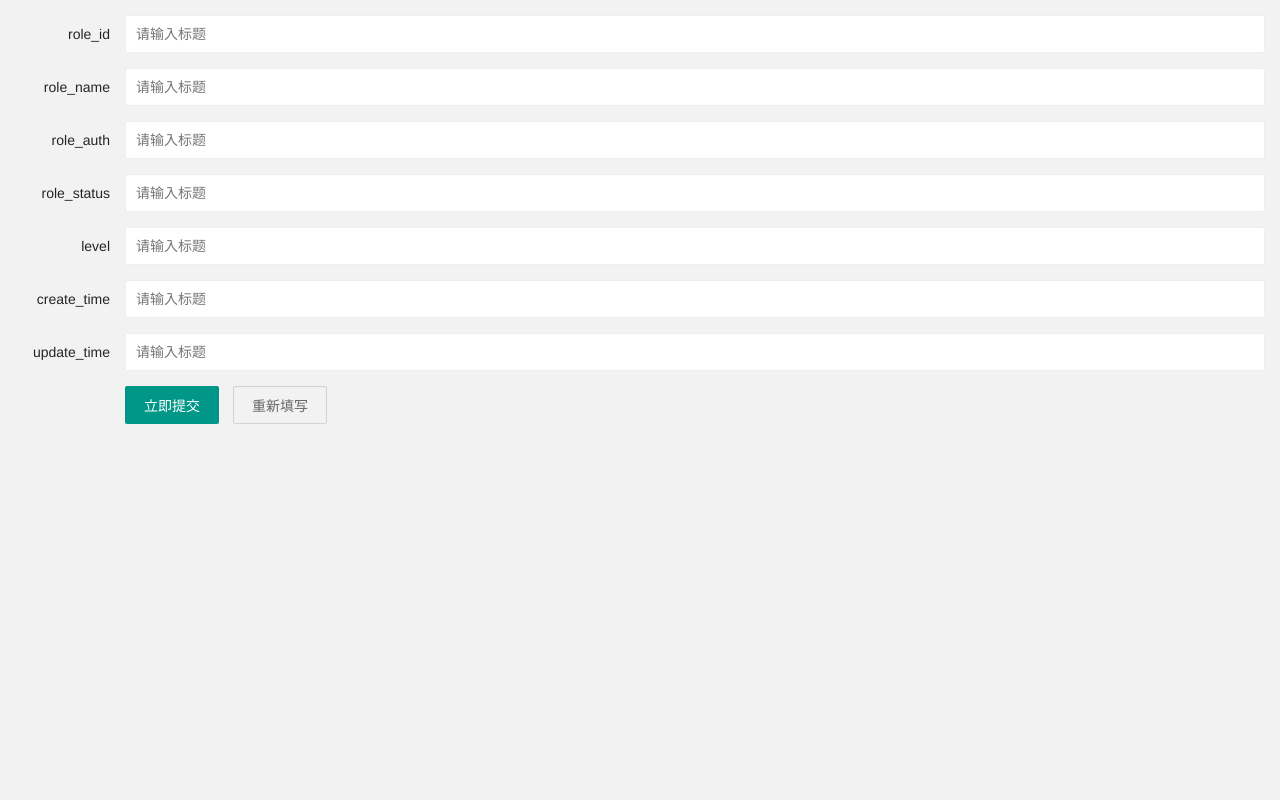
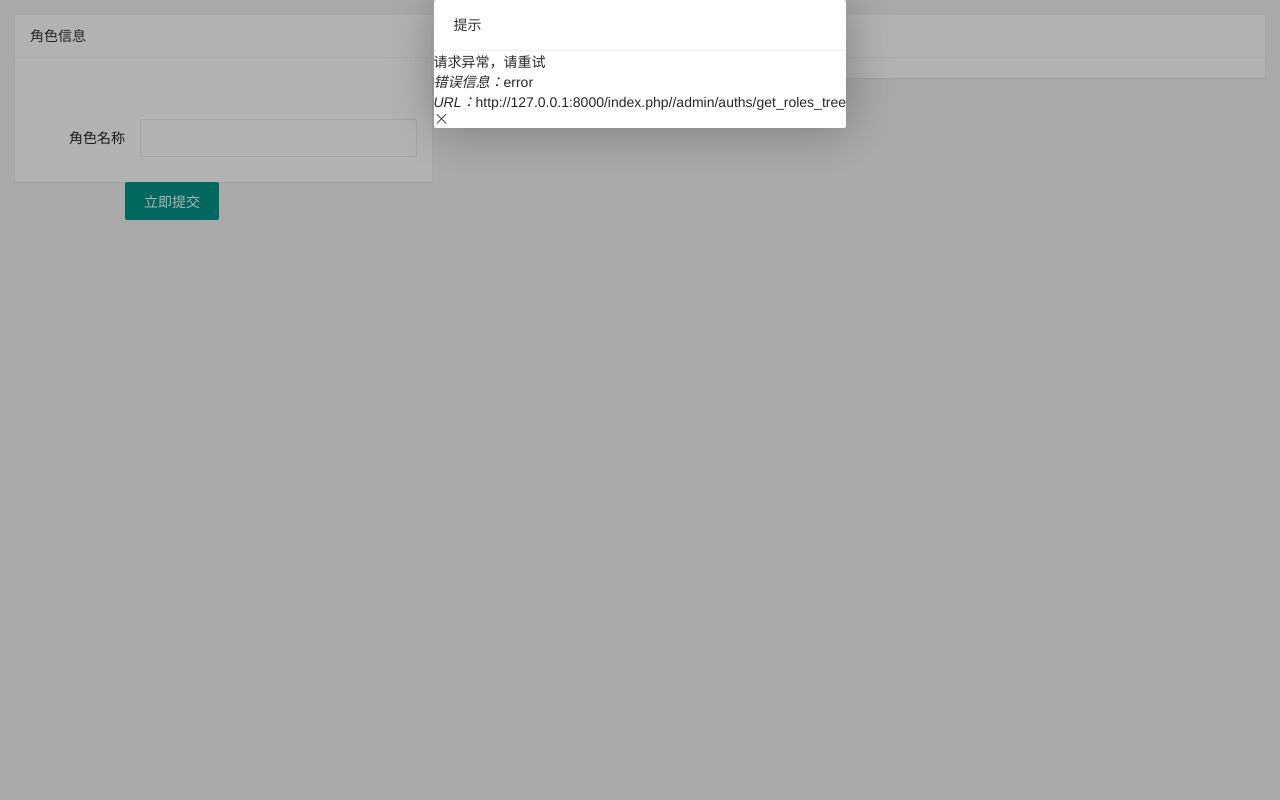
Before and after one commit to ChrisLeeAreemm/siam_admin, a PHP site: page /admin/page/roles/action.html in a window 1280 px wide. Run offline with PHP 8.4, Linux system fonts and the light colour scheme; data that the repository does not hold is empty.

Commit message:
ADD : 角色的添加完善，优化相关代码页面

```diff
--- a/public/admin/page/roles/action.html
+++ b/public/admin/page/roles/action.html
@@ -2,7 +2,7 @@
 <html>
 <head>
     <meta charset="utf-8">
-  <title>{:lang('action')}</title>
+    <title>添加角色</title>
     <meta name="renderer" content="webkit">
     <meta http-equiv="X-UA-Compatible" content="IE=edge,chrome=1">
     <meta name="viewport"
@@ -11,70 +11,51 @@
     <link rel="stylesheet" href="../../css/public.css" media="all">
 </head>
 <body>
-
 <div class="layui-form" lay-filter="user" style="padding: 0">
+    <div class="layui-row">
+        <div class="layui-col-md4">
+            <div class="layui-card">
+                <div class="layui-card-header">角色信息</div>
+                <div class="layui-card-body">
                     <div class="layui-form-item">
-    <label class="layui-form-label">role_id</label>
                         <div class="layui-input-block">
-      <input type="text" name="role_id" lay-verify="" autocomplete="off" placeholder="请输入标题" class="layui-input">
+                            <input type="hidden" name="role_id" lay-verify="" autocomplete="off" placeholder=""
+                                   class="layui-input">
                         </div>
                     </div>
-
                     <div class="layui-form-item">
-    <label class="layui-form-label">role_name</label>
+                        <label class="layui-form-label">角色名称</label>
                         <div class="layui-input-block">
-      <input type="text" name="role_name" lay-verify="" autocomplete="off" placeholder="请输入标题" class="layui-input">
+                            <input type="text" name="role_name" lay-verify="" autocomplete="off" placeholder=""
+                                   class="layui-input">
                         </div>
                     </div>
-
-  <div class="layui-form-item">
-    <label class="layui-form-label">role_auth</label>
-    <div class="layui-input-block">
-      <input type="text" name="role_auth" lay-verify="" autocomplete="off" placeholder="请输入标题" class="layui-input">
+                    <div class="layui-form-item" style="display: none;">
+                        <label class="layui-form-label">token</label>
+                        <div class="layui-input-inline">
+                            <input type="text" name="__token__" value="{$Request.token}" readonly lay-verify="required"
+                                   autocomplete="off" lass="layui-input">
                         </div>
                     </div>
-
-  <div class="layui-form-item">
-    <label class="layui-form-label">role_status</label>
-    <div class="layui-input-block">
-      <input type="text" name="role_status" lay-verify="" autocomplete="off" placeholder="请输入标题" class="layui-input">
-    </div>
-  </div>
-
-  <div class="layui-form-item">
-    <label class="layui-form-label">level</label>
-    <div class="layui-input-block">
-      <input type="text" name="level" lay-verify="" autocomplete="off" placeholder="请输入标题" class="layui-input">
-    </div>
-  </div>
-
-  <div class="layui-form-item">
-    <label class="layui-form-label">create_time</label>
-    <div class="layui-input-block">
-      <input type="text" name="create_time" lay-verify="" autocomplete="off" placeholder="请输入标题" class="layui-input">
-    </div>
-  </div>
-
-  <div class="layui-form-item">
-    <label class="layui-form-label">update_time</label>
-    <div class="layui-input-block">
-      <input type="text" name="update_time" lay-verify="" autocomplete="off" placeholder="请输入标题" class="layui-input">
                 </div>
             </div>
 
 
-  <div class="layui-form-item" style="display: none;">
-    <label class="layui-form-label">token</label>
-    <div class="layui-input-inline">
-      <input type="text" name="__token__" value="{$Request.token}" readonly lay-verify="required" autocomplete="off" lass="layui-input">
+        </div>
+        <div class="layui-col-md8">
+            <div class="layui-card">
+                <div class="layui-card-header">权限</div>
+                <div class="layui-card-body">
+                    <div id="tree_role"></div>
                 </div>
             </div>
 
+        </div>
 
         <div class="layui-form-item">
             <div class="layui-input-block">
-      <button class="layui-btn" lay-submit lay-filter="submit">立即提交</button>
-      <button type="reset" class="layui-btn layui-btn-primary">重新填写</button>
+                <button class="layui-btn" lay-submit lay-filter="submit" lay-tree="getChecked">立即提交</button>
+            </div>
         </div>
     </div>
 </div>
@@ -83,33 +64,35 @@
 <script src="../../lib/layui-v2.6.3/layui.js" charset="utf-8"></script>
 <script src="../../js/lay-config.js?v=2.0.4" charset="utf-8"></script>
 <script>
-  layui.use(['form', 'layer','view','setter'], function () {
+    layui.use(['form', 'layer', 'view', 'setter', 'tree', 'util'], function () {
         let form = layui.form;
         let layer = layui.layer;
         let $ = layui.jquery;
         let view = layui.view;
+        let tree = layui.tree;
+        let util = layui.util;
         let setter = layui.setter;
         let submit_url = "/admin/roles/add";
         let get_one_url = "/admin/roles/get_one";
         let role_id = getQueryletiable('role_id');
-    if(role_id){
+        if (role_id) {
             //获取信息
             view.req({
-        url: '/index.php/'+get_one_url,
-        data: {role_id:role_id},
+                url: '/index.php/' + get_one_url,
+                data: {role_id: role_id},
                 type: "get",
                 dataType: "json",
-        success:function (res){
-          if (res.code === "200"){
+                success: function (res) {
+                    if (res.code === "200") {
                         // 初始化赋值
                         form.val("user", {
-              "role_id" :res.data.lists.role_id,
-              "role_name" :res.data.lists.role_name,
-              "role_auth" :res.data.lists.role_auth,
-              "role_status" :res.data.lists.role_status,
-              "level" :res.data.lists.level,
-              "create_time" :res.data.lists.create_time,
-              "update_time" :res.data.lists.update_time,
+                            "role_id": res.data.lists.role_id,
+                            "role_name": res.data.lists.role_name,
+                            "role_auth": res.data.lists.role_auth,
+                            "role_status": res.data.lists.role_status,
+                            "level": res.data.lists.level,
+                            "create_time": res.data.lists.create_time,
+                            "update_time": res.data.lists.update_time,
 
                         });
                         layui.form.render();
@@ -118,23 +101,48 @@
             })
             submit_url = "/admin/roles/edit";
         }
+
+        //获取权限结构
+        view.req({
+            url: "/index.php/admin/auths/get_roles_tree",
+            type: "get",
+            dataType: "json",
+            success: function (res) {
+                if (res.code === 200) {
+                    var inst1 = tree.render({
+                        elem: '#tree_role'  //绑定元素
+                        , showCheckbox: true
+                        , data: res.data.tree
+                        , id: 'rolesTree'
+                    });
+
+                }
+            }
+        })
+
+
         form.on('submit(submit)', function (data) {
             let load = layer.load(0, {
                 shade: 0.5
             });
+            //获得选中的节点
+            var checkData = window.JSON.stringify(tree.getChecked('rolesTree'));
             view.req({
-        url: '/index.php/'+submit_url,
-        data: data.field,
+                url: '/index.php/' + submit_url,
+                data: {
+                    role_name: data.field.role_name,
+                    role_auth: checkData
+                },
                 type: "post",
                 dataType: "json",
                 success: function (res) {
                     layer.close(load);
                     if (res.code === '200') {
-            layer.msg("成功",{time: 2000},function () {
+                        layer.msg("成功", {time: 2000}, function () {
                             window.location.reload();
                         });
                     } else {
-            layer.msg(res.msg,{time: 2000},function () {
+                        layer.msg(res.msg, {time: 2000}, function () {
                             window.location.reload();
                         });
                     }
--- a/public/admin/page/roles/lists.html
+++ b/public/admin/page/roles/lists.html
@@ -81,9 +81,9 @@
             let url = "/admin/page/roles/action.html";
             layer.open({
                 type: 2,
-                title: "{:lang('add')}",
+                title: "添加",
                 content: url,
-                area: ['70%', '90%']
+                area: ['100%', '100%']
             });
         });
 
@@ -120,7 +120,7 @@
                     let url = "/admin/page/roles/action.html?role_id="+data.role_id;
                     layer.open({
                         type: 2,
-                        title: "{:lang('edit')}",
+                        title: "编辑",
                         content: url,
                         area:['70%','90%']
                     });
```
Also changed, not shown: app/common/MenuHelper.php (+68 -19 lines), app/controller/admin/AdminAuthsController.php (+10 -2 lines), app/controller/admin/AdminRolesController.php (+7 -2 lines). Lines whose indentation alone changed are shown as unchanged.
